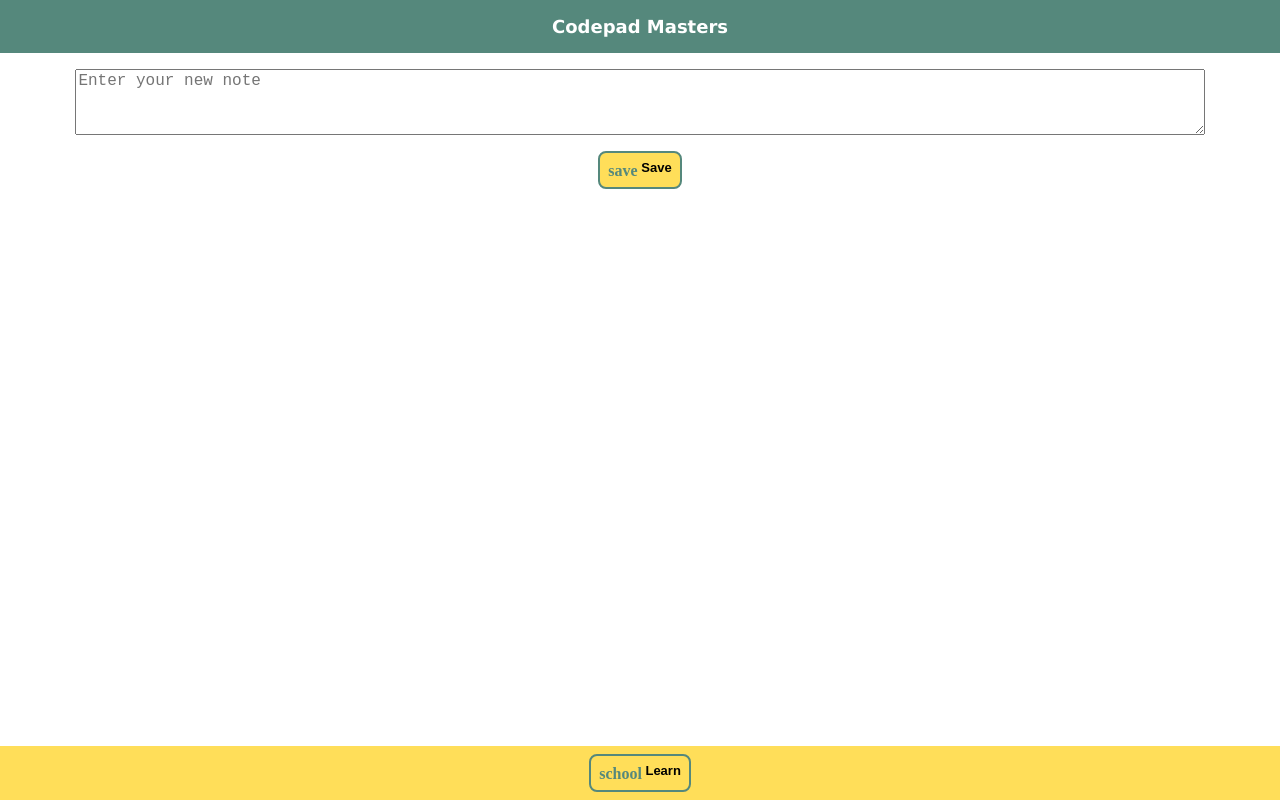
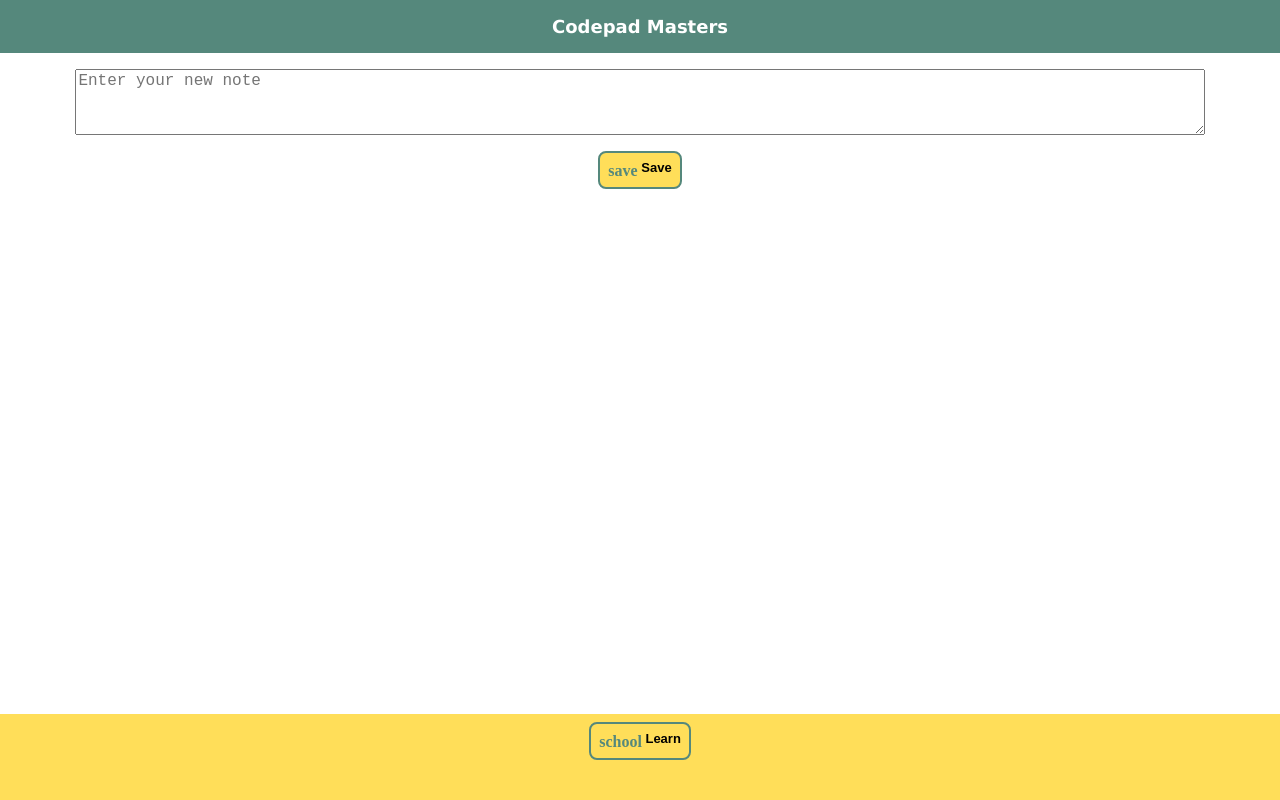
Before and after one commit to MrGultekin/JotDownNotes, a plain HTML site: page index.html in a window 1280 px wide. Drawn offline with Linux system fonts and the light colour scheme.

Commit message:
as default 5px would be written Look once snippets

```diff
--- a/styles.css
+++ b/styles.css
@@ -111,4 +111,5 @@ body>#toolbar {
     margin: 0;
     width: 100%;
     background-color: var(--color-toolbar);
+    padding-bottom: 32px;
 }
```
Also changed, not shown: snippets.txt.
